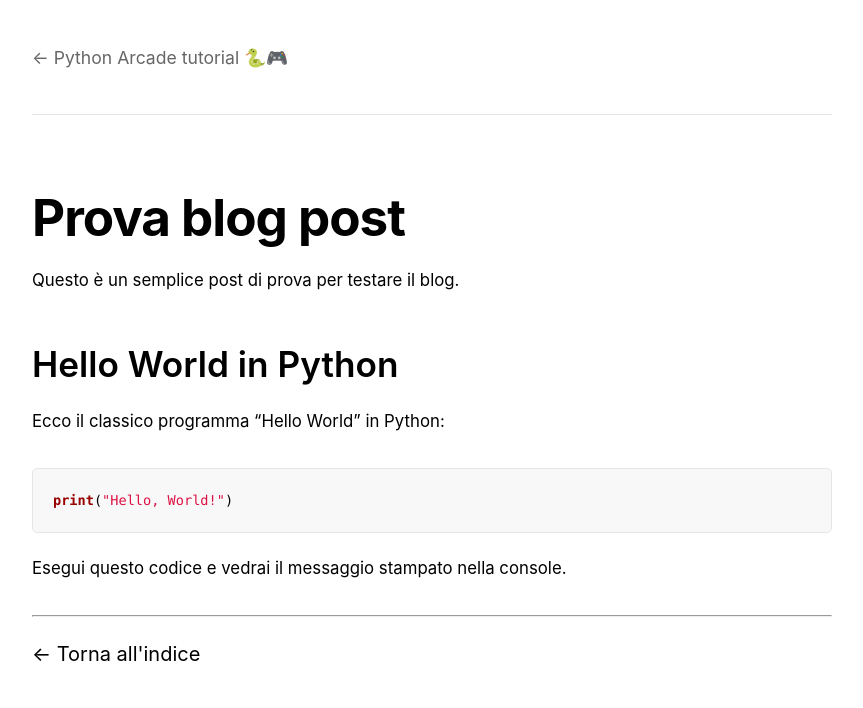
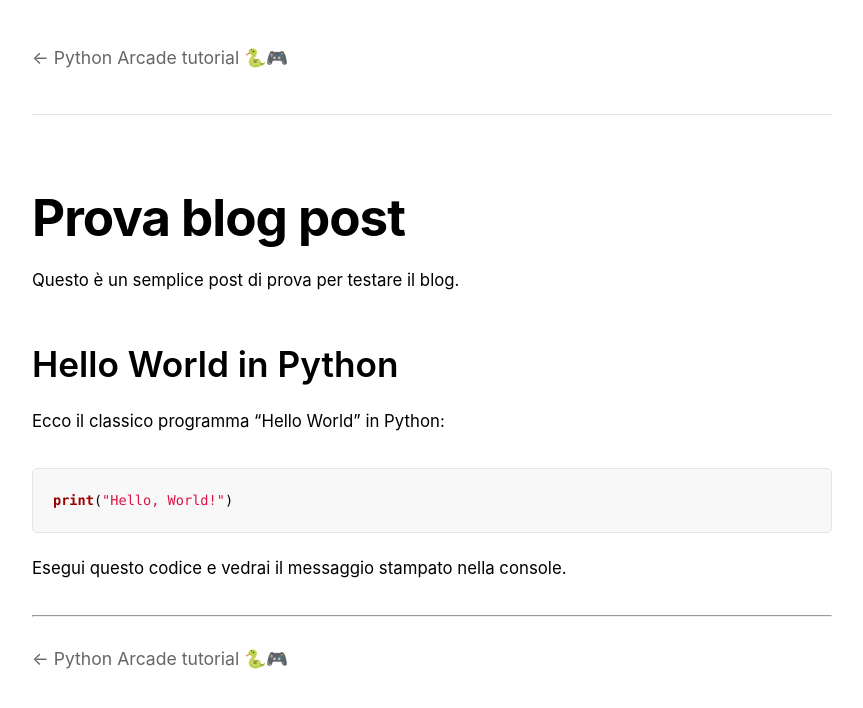
Before and after one commit to filippomassimoniero-zuccante/python-blog, a Jekyll site: the page built from _posts/2026-01-21-prova-blog-post.md, in a window 1280 px wide. Shown: the top 708 px of the page, without its empty margins (208-1071 px from the left). Built offline with Jekyll 4.4.1, drawn with Linux system fonts in a browser that asks for light colours.

Commit message:
Fixed bottom nav in blog post

```diff
--- a/_layouts/post.html
+++ b/_layouts/post.html
@@ -10,5 +10,7 @@ layout: default
   </div>
 
   <hr>
-  <p><a href="{{ "/" | relative_url }}">← Torna all'indice</a></p>
+  <nav class="site-nav">
+    <a href="{{ "/" | relative_url }}">← Python Arcade tutorial 🐍🎮</a>
+  </nav>
 </div>
```
